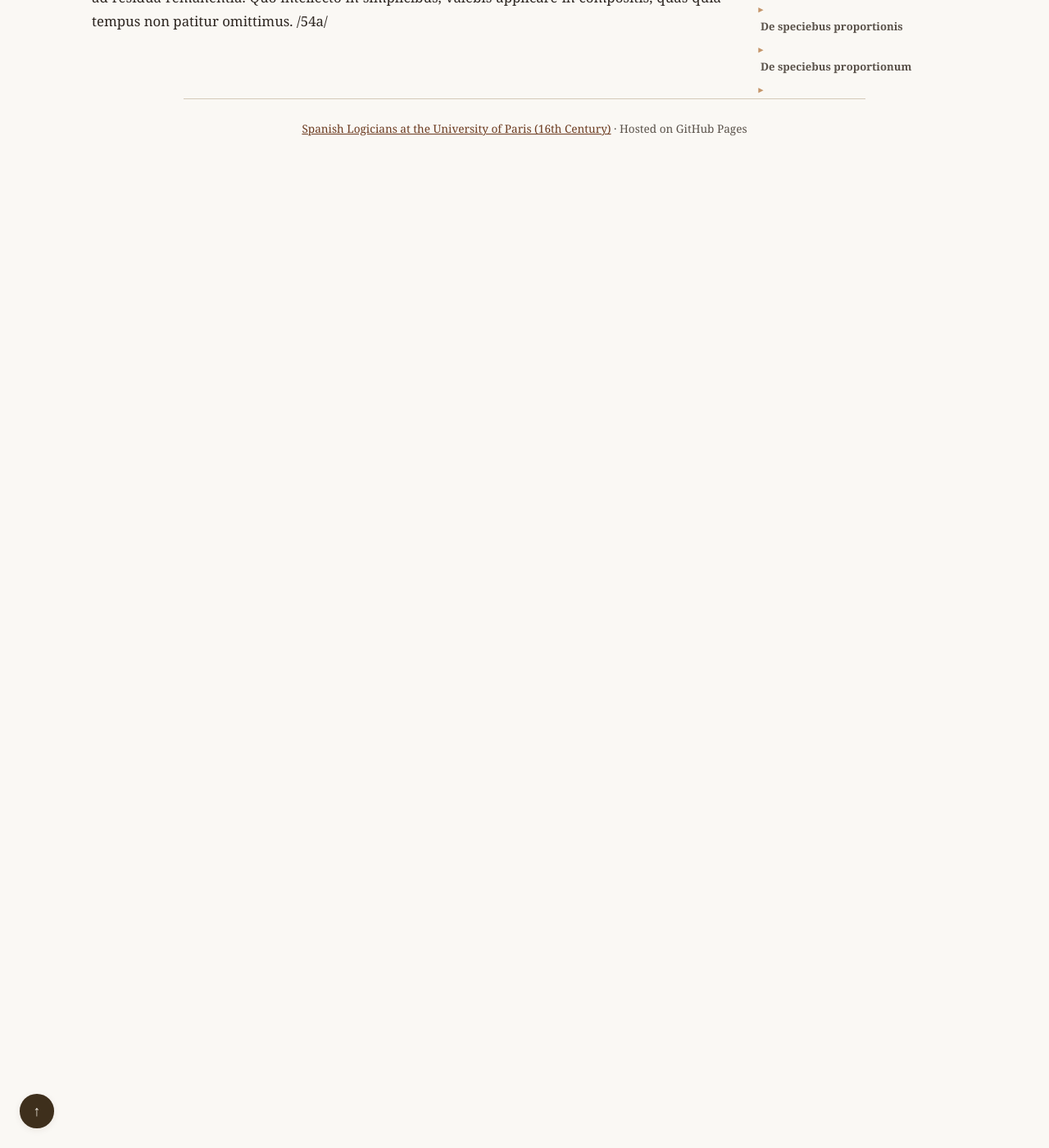
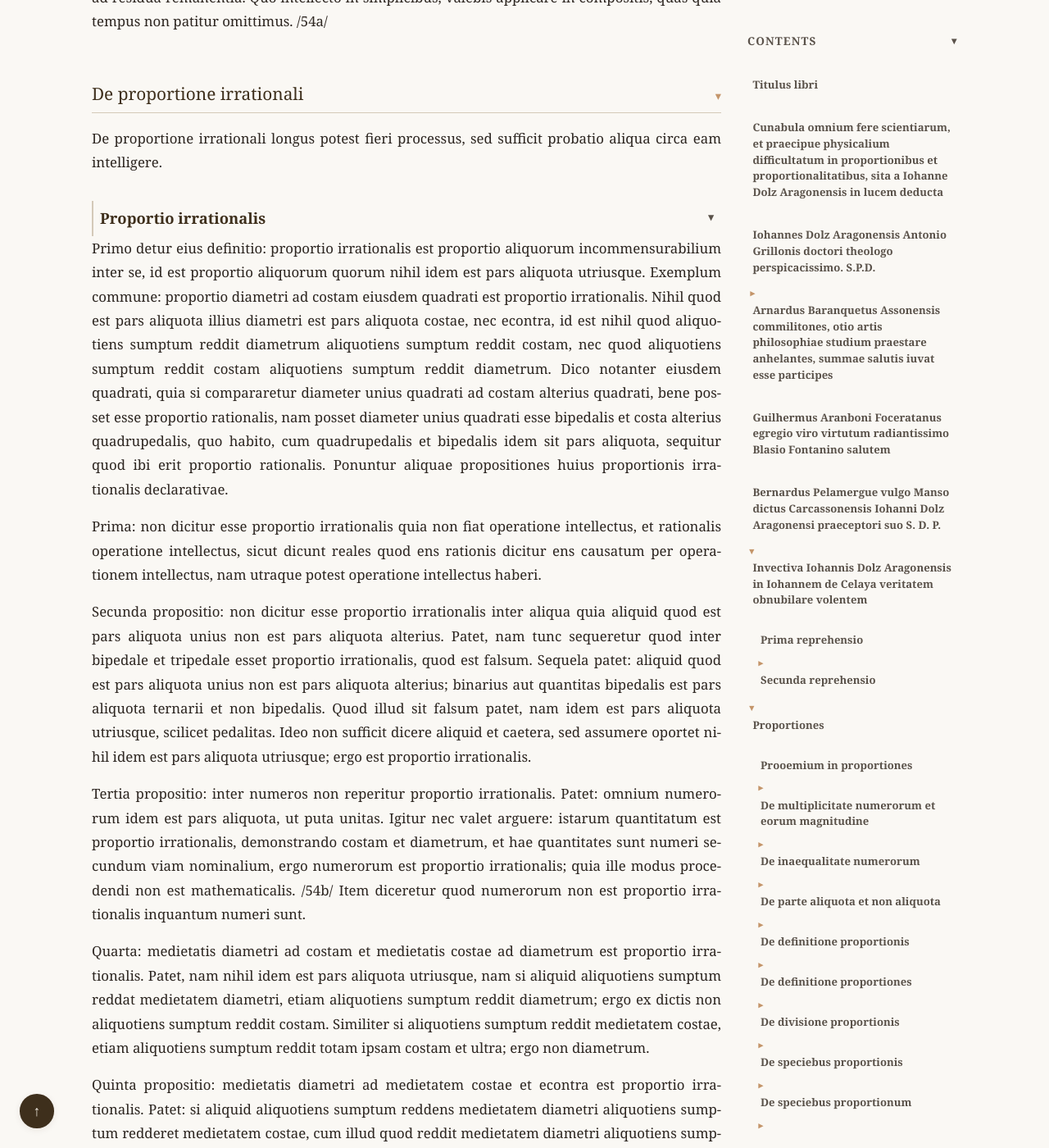
Before and after one commit to JoseBalado/Spanish-Logicians-at-the-University-of-Paris, a Jekyll site: the page built from philosophers/Juan-Dolz-del-Castellar/Cunabula-omnium-fere-scientiarum-1518.md, in a window 1280 px wide and 1400 px high, scrolled down 86852 px. Shown: the whole window at 82% size. Built offline with Jekyll 4.4.1, drawn with Linux system fonts in a browser that asks for light colours; before the commit the page ends 87045 px from its top, so only the background shows below that; some of the changed text lies outside the part shown.

Commit message:
Dolz. Cunabula, page 54

```diff
--- a/cspell-latin-custom.txt
+++ b/cspell-latin-custom.txt
@@ -1658,6 +1658,7 @@ materialitatem
 materialitatis
 mathematicalia
 mathematicalibus
+mathematicalis
 mathematices
 Mediavilla
 medonem
--- a/philosophers/Juan-Dolz-del-Castellar/Cunabula-omnium-fere-scientiarum-1518.md
+++ b/philosophers/Juan-Dolz-del-Castellar/Cunabula-omnium-fere-scientiarum-1518.md
@@ -243,7 +243,7 @@ Dicis me in hoc male defendere Lax. Cum de illo loqueris, non tuae personae, sed
 
 ### Quarta reprehensio
 
-Praenotatus aemulus super definitione termini divisione incomplexum, me reprehendere voluit, quia concessi in meis *Terminis* quod hoc totum "Iste homo vel asinus" non est terminus complexus, nec hoc totum "Iste homo albus". Et nullam impugnationem adducit, nisi solum dicens me definitionem termini singularis et incomplexi eandem repraesentasse. Puer hoc non dixisset, nec quisquam alter mentis compos; manifeste ibi ostendit suam aemulationem. Bene scit me scire aliquem esse terminum incomplexum qui non est singularis et e contra. Istud iudicio aliorum relinquo.
+Praenotatus aemulus super definitione termini divisione incomplexum, me reprehendere voluit, quia concessi in meis *Terminis* quod hoc totum "Iste homo vel asinus" non est terminus complexus, nec hoc totum "Iste homo albus". Et nullam impugnationem adducit, nisi solum dicens me definitionem termini singularis et incomplexi eandem repraesentasse. Puer hoc non dixisset, nec quisquam alter mentis compos; manifeste ibi ostendit suam aemulationem. Bene scit me scire aliquem esse terminum incomplexum qui non est singularis et econtra. Istud iudicio aliorum relinquo.
 
 Vellet ut impugnasset argumento valido quod dixisse pronomen feratur in totum. Constat esse probabile illud totum habere rationem termini incomplexi, etsi oppositum positum sit probabile, non minus istud probabile dici debet; secus si pronomen caderet in primam partem. Et quando argumento non potuit uti, more functus est puerilibus iniuriis me afficiendo /20a/, vocando meas *Disceptationes* "Deceptiones".
 
@@ -566,13 +566,13 @@ Habitudo illa quam in definitione ponimus nihil aliud quam aequalitas vel inaequ
 
 Circa haec notare debes, plures sibi involvi difficultates.
 
-Prima: An numeri ad unitatem sit proportio, vel e contra.
+Prima: An numeri ad unitatem sit proportio, vel econtra.
 
 Secunda: An numeri sive quantitatis discretae ad continuam sit proportio.
 
 Tertia: An inter res diversorum generum in aliquo tamen utrique communi comparatas sit proportio, aliter nihil esset dictum, patet ex declaratione facta.
 
-Quarta: An lineae ad superficiem, superficiei ad corpus aut e contra sit proportio, et praecipue more Realium.
+Quarta: An lineae ad superficiem, superficiei ad corpus aut econtra sit proportio, et praecipue more Realium.
 
 Quinta: An sicut ob magnitudinem proportio inter aliqua resultat, ita ob intensionem aut remissionem, velocitatem, tarditatem aliasque denominationes proportio abstrahatur.
 
@@ -963,7 +963,7 @@ Et nostrae vocitationi de proportionalitate continua annuit Aristoteles, quinto
 
 Et haec est descriptio Alvari quam Lax aliis verbis exprimit, dicens: "Ubi infertur similitudo primi antecedentis ad ultimum consequens primae continuationis, et alterius antecedentis ad ultimum consequens eiusdem. Et ista ponitur communiter in sex terminis sic: a, b, c, d, e, f, et supposita similitudine proportionum inter eos inferendo; ergo qualis est a ad c, talis est d ad f. Et facile capies sic numeros 64, 32, 16, 8, 4, 2, inferendo, qualis est 64 ad 16, talis 8 ad 2, et pluribus aliis modis.
 
-Ibi Lax ponit duplicem proportionalitatem aequam, scilicet directam et indirectam. Alvarus non specificat, sed bene video illas duas in definitione proportionalitatis aequae includi, et non est magna cura super illo, nam discrimen est numeri qui ponitur in directa in una ordinatione, ponuntur in indirecta in alia, et e contra, idem termini tamen utrobique inferuntur.
+Ibi Lax ponit duplicem proportionalitatem aequam, scilicet directam et indirectam. Alvarus non specificat, sed bene video illas duas in definitione proportionalitatis aequae includi, et non est magna cura super illo, nam discrimen est numeri qui ponitur in directa in una ordinatione, ponuntur in indirecta in alia, et econtra, idem termini tamen utrobique inferuntur.
 
 ### Lax
 
@@ -1031,7 +1031,7 @@ Et si petas an corpus septem pedum cum dimidio sit illo maius, aliqui forsan dic
 
 ### Ad secundum
 
-Ad secundum argumentum dicitur quod infiniti ad finitum et e contra, aut infiniti ad infinitum nulla est proportio proprie loquendo, ut sermo communis philosophicus testatur. Et hoc verum habet loquendo de proportionibus de quibus superius locuti sumus, quia certum est illa proportio in nulla specierum assignatarum contineretur. Et ex consequenti haec consequentia est neganda: "a est maius et b est minus; ergo a ad b est proportio maioris inaequalitatis". Nec etiam sequitur: "a est minus et b maius; ergo a ad b est proportio minoris inaequalitatis". Patet in proposito.
+Ad secundum argumentum dicitur quod infiniti ad finitum et econtra, aut infiniti ad infinitum nulla est proportio proprie loquendo, ut sermo communis philosophicus testatur. Et hoc verum habet loquendo de proportionibus de quibus superius locuti sumus, quia certum est illa proportio in nulla specierum assignatarum contineretur. Et ex consequenti haec consequentia est neganda: "a est maius et b est minus; ergo a ad b est proportio maioris inaequalitatis". Nec etiam sequitur: "a est minus et b maius; ergo a ad b est proportio minoris inaequalitatis". Patet in proposito.
 
 Et si arguas: "ipsum finitum aliquoties sumptum reddit infinitum; ergo est multiplex proportio inter illa, patet ex definitione proportionis multiplicis, vel ad minus aliqua alia proportio", non negando consequentiam, nam in definitionibus superius positis nos loquebamur de continentia finitarum ad finitum, qualiter non est ibi. Nisi velis tenere unum quod superius dictum est, quod esset proportio infinita, et quod proportio primo posset dividi in proportionem finitam et infinitam, et quod processus factus sit de proportione finita, nisi etiam velles dicere quod esset proportio aequalitatis infiniti ad infinitum, de qua diximus ipsam nullas habere species, et si communiter oppositum dicatur loquimur /39a/ de aliis. In istis non obviamus mathematicis, quia de istis casibus et istis difficultatibus non curarunt. Sufficit rationabiliter loqui et consequenter.
 
@@ -1483,6 +1483,28 @@ His praelibatis facile ex consequenti poteris cognoscere quid pro secunda parte
 Accipe exempla: sicut in dupla proportione accipiendo primam capis totius medietatem, ita accipiendo secundam debes residui medietatem accipere, quae quidem medietas residui erit subdupla ad primam; et pro tertia medietatem residui a prima et secunda, quae etiam erit subdupla ad secundam, et sic consequenter. Et sicut dividendo proportione tripla capis pro prima parte proportionali duas tertias totius, debes pro secunda parte accipere duas tertias residui a prima, et pro tertia parte duas tertias residui a prima et a secunda, et sic consequenter, quae proportionabuntur proportione a qua incipis. Et sicut dividendo proportione sesquialtera pro prima parte proportionali accipis unam tertiam totius, debes ex consequenti pro secunda parte proportionali capere unam tertiam residui a prima, et pro tertia unam tertiam residui a prima et secunda, et sic consequenter.
 
 Et sic constat regula quod sicut capis primam in ordine ad totum, debes alias capere in ordine ad residua remanentia. Quo intellecto in simplicibus, valebis applicare in compositis, quas quia tempus non patitur omittimus. /54a/
+
+## De proportione irrationali
+
+De proportione irrationali longus potest fieri processus, sed sufficit probatio aliqua circa eam intelligere.
+
+### Proportio irrationalis
+
+Primo detur eius definitio: proportio irrationalis est proportio aliquorum incommensurabilium inter se, id est proportio aliquorum quorum nihil idem est pars aliquota utriusque. Exemplum commune: proportio diametri ad costam eiusdem quadrati est proportio irrationalis. Nihil quod est pars aliquota illius diametri est pars aliquota costae, nec econtra, id est nihil quod aliquotiens sumptum reddit diametrum aliquotiens sumptum reddit costam, nec quod aliquotiens sumptum reddit costam aliquotiens sumptum reddit diametrum. Dico notanter eiusdem quadrati, quia si compararetur diameter unius quadrati ad costam alterius quadrati, bene posset esse proportio rationalis, nam posset diameter unius quadrati esse bipedalis et costa alterius quadrupedalis, quo habito, cum quadrupedalis et bipedalis idem sit pars aliquota, sequitur quod ibi erit proportio rationalis. Ponuntur aliquae propositiones huius proportionis irrationalis declarativae.
+
+Prima: non dicitur esse proportio irrationalis quia non fiat operatione intellectus, et rationalis operatione intellectus, sicut dicunt reales quod ens rationis dicitur ens causatum per operationem intellectus, nam utraque potest operatione intellectus haberi.
+
+Secunda propositio: non dicitur esse proportio irrationalis inter aliqua quia aliquid quod est pars aliquota unius non est pars aliquota alterius. Patet, nam tunc sequeretur quod inter bipedale et tripedale esset proportio irrationalis, quod est falsum. Sequela patet: aliquid quod est pars aliquota unius non est pars aliquota alterius; binarius aut quantitas bipedalis est pars aliquota ternarii et non bipedalis. Quod illud sit falsum patet, nam idem est pars aliquota utriusque, scilicet pedalitas. Ideo non sufficit dicere aliquid et caetera, sed assumere oportet nihil idem est pars aliquota utriusque; ergo est proportio irrationalis.
+
+Tertia propositio: inter numeros non reperitur proportio irrationalis. Patet: omnium numerorum idem est pars aliquota, ut puta unitas. Igitur nec valet arguere: istarum quantitatum est proportio irrationalis, demonstrando costam et diametrum, et hae quantitates sunt numeri secundum viam nominalium, ergo numerorum est proportio irrationalis; quia ille modus procedendi non est mathematicalis. /54b/ Item diceretur quod numerorum non est proportio irrationalis inquantum numeri sunt.
+
+Quarta: medietatis diametri ad costam et medietatis costae ad diametrum est proportio irrationalis. Patet, nam nihil idem est pars aliquota utriusque, nam si aliquid aliquotiens sumptum reddat medietatem diametri, etiam aliquotiens sumptum reddit diametrum; ergo ex dictis non aliquotiens sumptum reddit costam. Similiter si aliquotiens sumptum reddit medietatem costae, etiam aliquotiens sumptum reddit totam ipsam costam et ultra; ergo non diametrum.
+
+Quinta propositio: medietatis diametri ad medietatem costae et econtra est proportio irrationalis. Patet: si aliquid aliquotiens sumptum reddens medietatem diametri aliquotiens sumptum redderet medietatem costae, cum illud quod reddit medietatem diametri aliquotiens sumptum reddat diametrum, et id quod aliquotiens sumptum reddit medietatem costae reddat aliquotiens sumptum ipsam costam, esset costae ad diametrum proportio rationalis. Eodem modo possunt poni propositiones de aliis partibus aliquotis.
+
+Sexta propositio: proportio irrationalis est proportio maioris inaequalitatis, nam numquam reperitur inter aequalia, cum aequalium sit semper idem sit pars aliquota. Et cum superius dividebatur proportio maioris inaequalitatis, oportebat subintelligere ly 'rationalis', ita quod proportio maioris inaequalitatis primo dividenda est in proportionem rationalem et irrationalem, et rationalis subdividenda est ut factum est. Et poterunt poni plures species ipsius proportionis irrationalis. Ista quae est diametri ad costam solet vocari medietas duplae. Iam habes ex dictis quae proportio habet medietatem rationalem et quae non.
+
+Et si petas quare vocatur illa proportio medietas duplae, dico ob hanc causam: nam confecto uno quadrato quod sit a, conficiatur aliud cuius diameter sit costa alterius. Iam est una propositio in geometria quod quadratum diametri ad quadratum costae est proportio dupla, quam /55a/
 
 
 
@@ -1607,4 +1629,9 @@ Page 53b: praxim ] conj. pracsim
 Page 53b: residui ] emend. residuum (debes residuum medietatem accipere)
 Page 53b: a prima ] emend. ad primam (duas tertias residui ad primam)
 Page 53b: debes ] emend. dedes
+Page 54a: costa ] emend. coste (et coste alterius quadrupedalis)
+Page 54a: probatio ] conj. (pbō; expansion of the abbreviation uncertain)
+Page 54a: ternarii et non bipedalis ] sic (binarius aut quantitas bipedalis est pars aliquota ternarii et non bipedalis; the example is obscure)
+Page 54a: mathematicalis ] conj. mathe[smudged]ticalis (non est mathematicalis; first half of the word blotted at the column end)
+Page 54b: sit ] sic (cum aequalium sit semper idem sit pars aliquota; sit printed twice)
 -->
```
Also changed, not shown: other parts of cspell-latin-custom.txt (+1 -0 lines).
